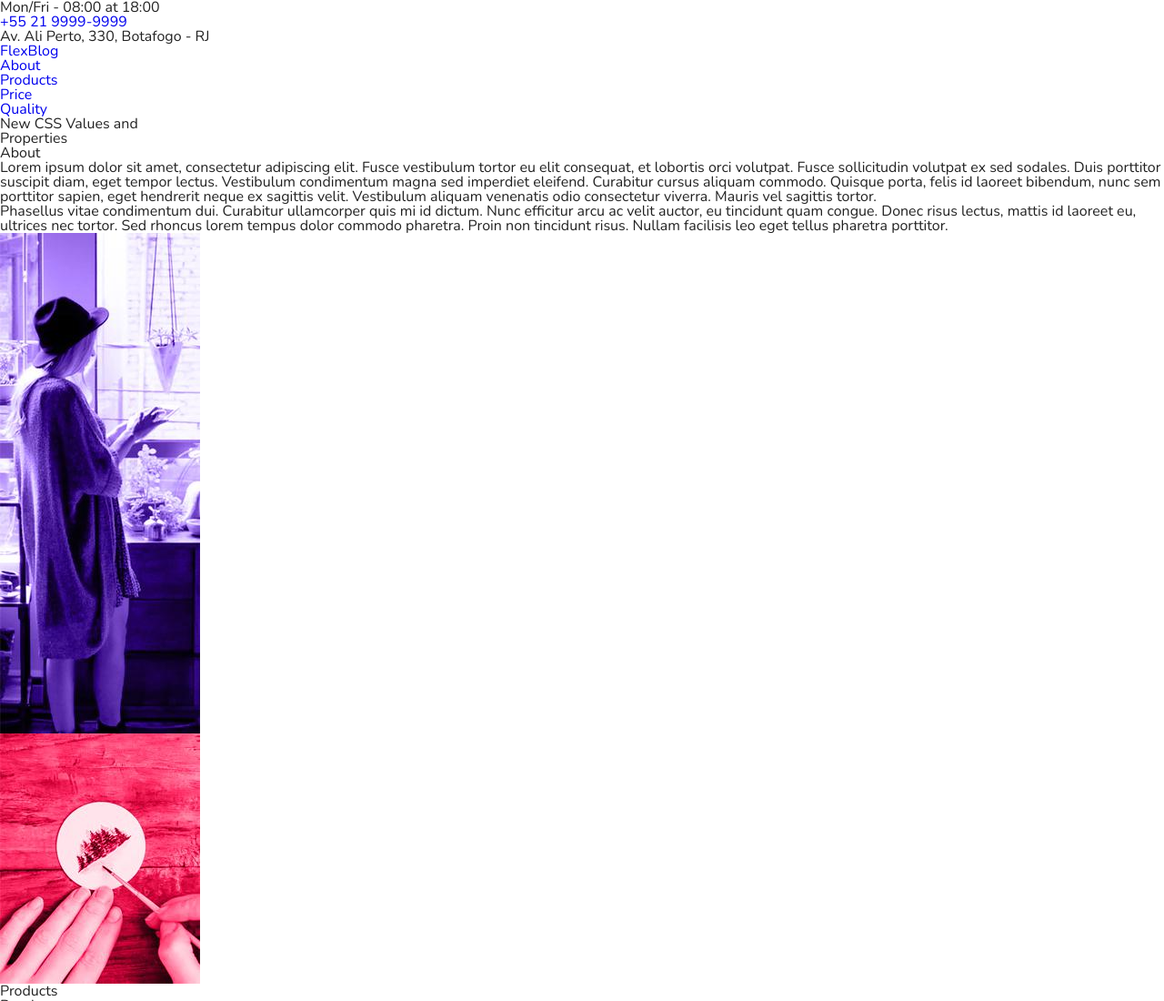
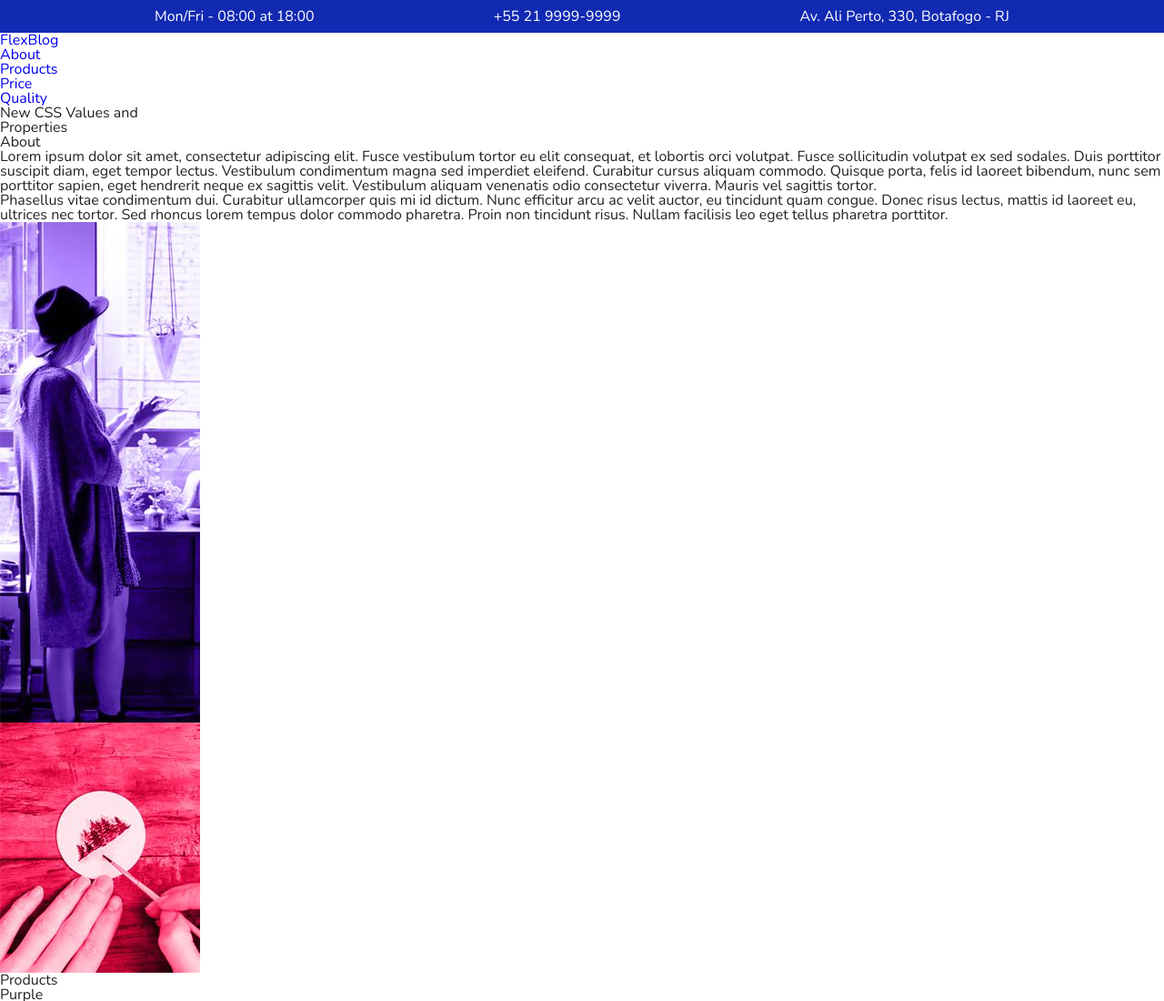
Before and after one commit to vs0uz4/flexbox-origamid, a plain HTML site: page src/index.html in a window 1280 px wide. Shown: the top 1100 px of the page at 91% size. Drawn offline with nearby package versions, Linux system fonts and the light colour scheme.

Commit message:
Styling the top info

```diff
--- a/src/css/styles.css
+++ b/src/css/styles.css
@@ -60,4 +60,26 @@ a {
     box-sizing: border-box;
 }
 
-/* Styles */
+/* TopInfo */
+.topinfo-bg {
+    background: #122ab2;
+    color: #fff;
+}
+
+.topinfo {
+    max-width: 960px;
+    margin: 0 auto;
+    display: flex;
+    flex-wrap: wrap;
+    justify-content: space-between;
+    padding-top: 10px;
+
+}
+
+.topinfo p, .topinfo a {
+    margin: 0 10px 10px 10px;
+}
+
+.topinfo a {
+    color: #fff;
+}
```
